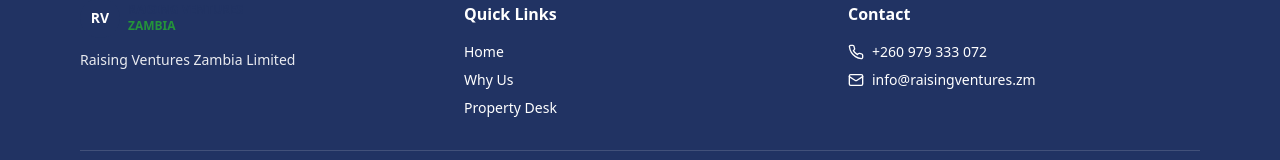
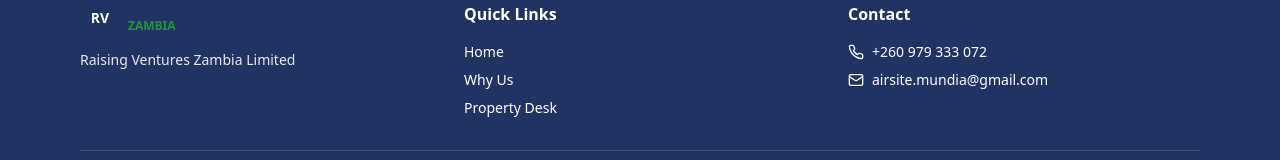
Before and after one commit to zanjaconnect-debug/raising-ventures-zambia-limited, a React (Vite) app: page /services in a window 1280 px wide. Shown: the part 1951-2111 px from the top of the page. Built offline with nearby package versions, Linux system fonts and the light colour scheme.

Commit message:
Updated project files

```diff
--- a/src/pages/Home.tsx
+++ b/src/pages/Home.tsx
@@ -225,11 +225,11 @@
                   +260 979 333 072
                 </a>
                 <a
-                  href="mailto:info@raisingventures.zm"
+                  href="mailto:airsite.mundia@gmail.com"
                   className="flex items-center gap-2 hover:opacity-80 transition"
                 >
                   <Mail size={16} />
-                  info@raisingventures.zm
+                  airsite.mundia@gmail.com
                 </a>
               </div>
             </div>
--- a/src/pages/Services.tsx
+++ b/src/pages/Services.tsx
@@ -463,7 +463,7 @@
               className="w-full sm:w-auto bg-accent hover:bg-accent/90 text-white"
               asChild
             >
-              <a href="mailto:info@raisingventures.zm">
+              <a href="mailto:airsite.mundia@gmail.com">
                 <Mail size={18} className="mr-2" />
                 Email Us
               </a>
@@ -507,11 +507,11 @@
                   +260 979 333 072
                 </a>
                 <a
-                  href="mailto:info@raisingventures.zm"
+                  href="mailto:airsite.mundia@gmail.com"
                   className="flex items-center gap-2 hover:opacity-80"
                 >
                   <Mail size={16} />
-                  info@raisingventures.zm
+                  airsite.mundia@gmail.com
                 </a>
               </div>
             </div>
--- a/src/pages/WhyUs.tsx
+++ b/src/pages/WhyUs.tsx
@@ -264,11 +264,11 @@
                   +260 979 333 072
                 </a>
                 <a
-                  href="mailto:info@raisingventures.zm"
+                  href="mailto:airsite.mundia@gmail.com"
                   className="flex items-center gap-2 hover:opacity-80"
                 >
                   <Mail size={16} />
-                  info@raisingventures.zm
+                  airsite.mundia@gmail.com
                 </a>
               </div>
             </div>
```
